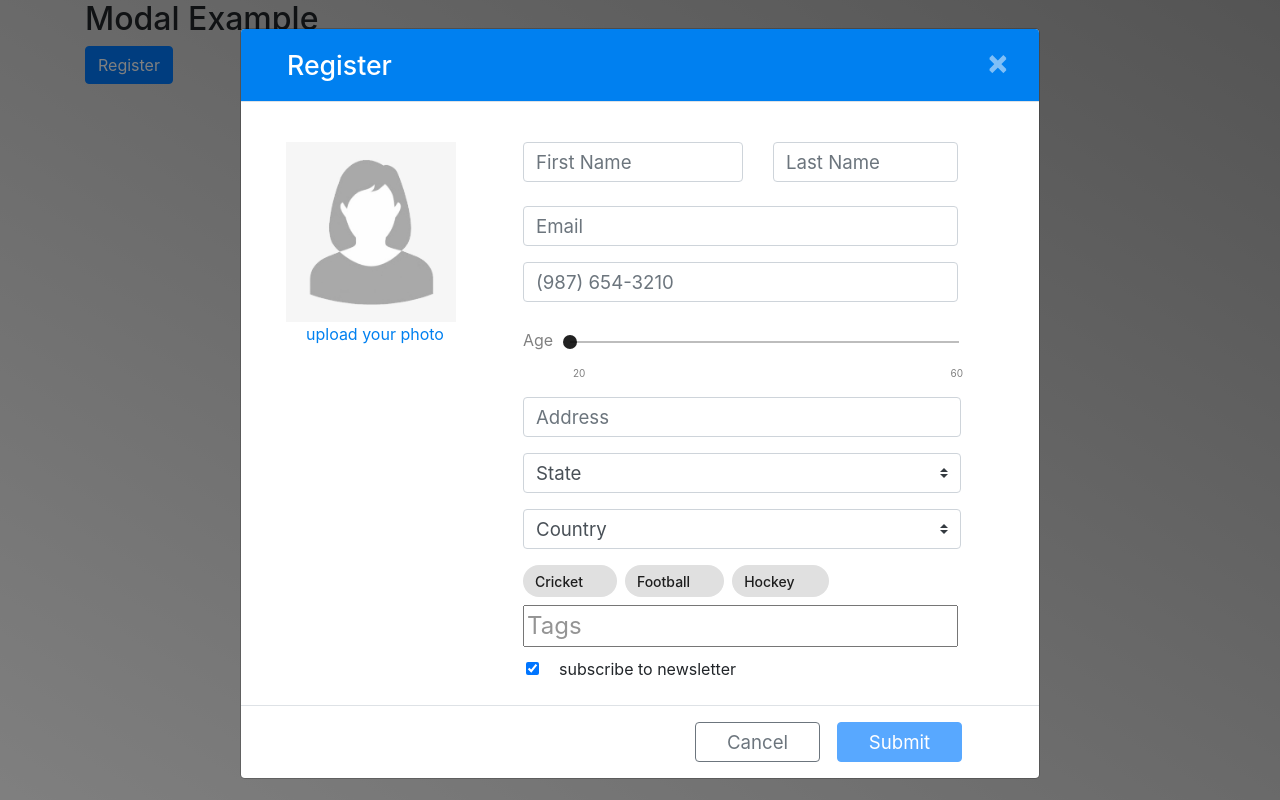
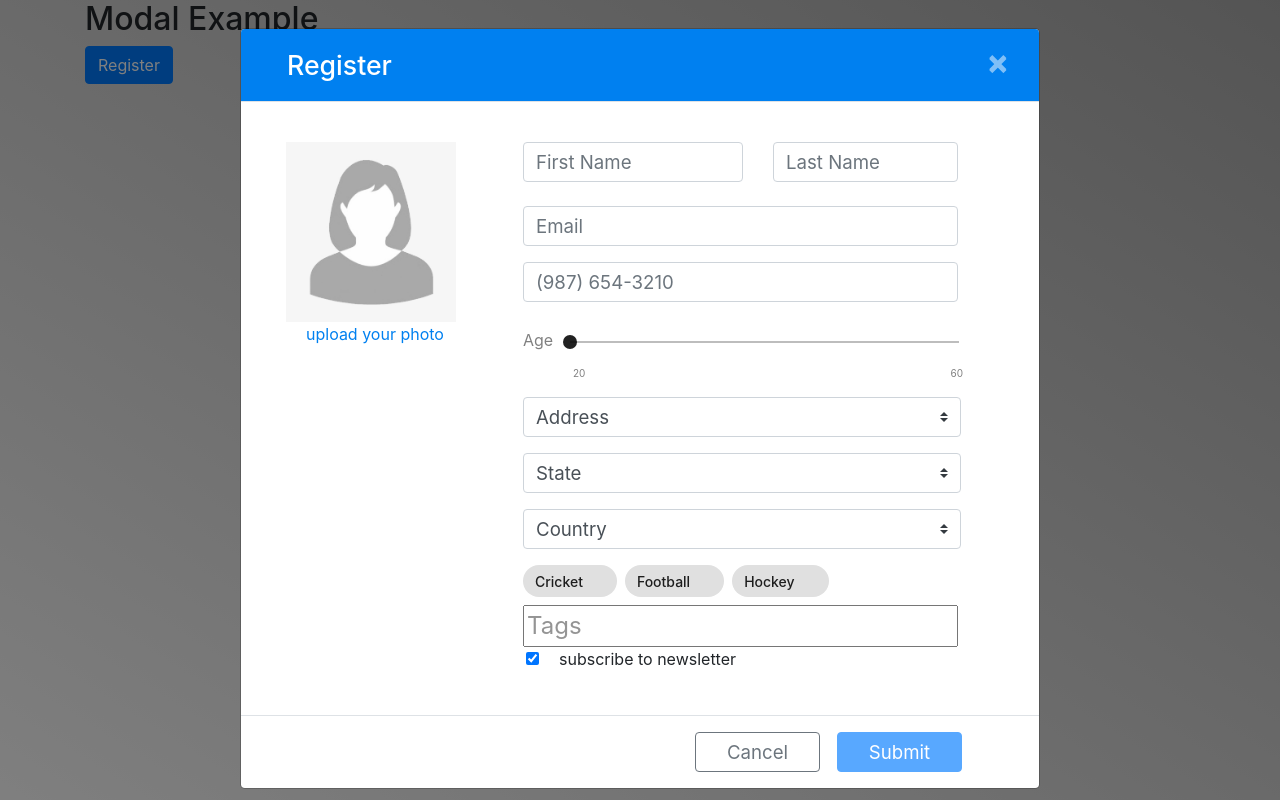
Before and after one commit to vishalrindhe/ng-material, an Angular app: page / in a window 1280 px wide. Both pictures are taken after a click on the button "Register". Built offline with nearby package versions, Linux system fonts and the light colour scheme.

Commit message:
registration form completed

```diff
--- a/src/app/app.component.html
+++ b/src/app/app.component.html
@@ -39,11 +39,11 @@
 
               <div class="form-inline">
                 <div class="form-group ">
-                  <input placeholder="First Name" size=16 style="height:40px;font-size:14pt;width: 220px;"
+                  <input placeholder="First Name" size=16 style="height:40px;font-size:14pt; width: 220px;"
                   type="text" #firstName="ngModel"
                   [class.is-invalid]="firstName.invalid && firstName.touched"
                   required
-                  pattern="[a-zA-Z]*"
+                  pattern="[a-zA-Z]{1,20}"
                   name="firstName"
                   value="abc"
                   [ngModel]="userModel.firstName"
@@ -57,15 +57,21 @@
                   type="text" #lastName="ngModel"
                   [class.is-invalid]="lastName.invalid && lastName.touched"
                   required
-                  pattern="[a-zA-Z]*"
+                  pattern="[a-zA-Z]{1,20}"
                   name="lastName"
                   class="form-control small-dimension"
                   [ngModel]="userModel.lastName">
                 </div>
               </div>
                   <div>
-                  <small class="text-danger" [class.d-none]="firstName.valid || firstName.untouched">FirstName is required</small>
-                  <small class="text-danger small-dimension"  [class.d-none]="lastName.valid || lastName.untouched">LastName is required</small>
+                    <div *ngIf="firstName.errors && (firstName.valid || firstName.touched)">
+                      <small class="text-danger" *ngIf="firstName.errors.required " >First Name is required</small>
+                    <small class="text-danger" *ngIf="firstName.errors.pattern">Maximum 20 Characters only.</small>
+                  </div>
+                  <div *ngIf="lastName.errors && (lastName.valid || lastName.touched)">
+                    <small class="text-danger" *ngIf="lastName.errors.required " >First Name is required</small>
+                  <small class="text-danger" *ngIf="lastName.errors.pattern">Maximum 20 Characters only.</small>
+                </div>
               </div>
 
              <br>
@@ -116,7 +122,7 @@
                             <span class="box-agemin" >20</span><span class="box-agemax" >60</span>
                           </div>
                       </div>
-
+        <!--
                       <div class="form-group">
                         <input  placeholder="Address" size=37 style="height:40px;font-size:14pt; width: 438px;"
                         type="text" #address="ngModel"
@@ -127,6 +133,51 @@
                         [ngModel]="userModel.address"
                         class="form-control">
                         <small class="text-danger" [class.d-none]="address.valid || address.untouched">Address is required</small>
+                      </div>
+
+        -->
+
+                      <div class="form-group">
+                        <select class="custom-select width form-control"
+                        style="height:40px;font-size:14pt; width: 438px;"
+                        #address="ngModel" [ngModel]="userModel.address"
+                        class="custom-select width form-control"
+                        name="address"
+                        (blur)="validateAddress(address.value)"
+                        (change)="validateAddress(address.value)"
+                        [class.is-invalid]="addressHasError && address.touched">
+                          <option value="default">Address</option>
+                          <option *ngFor="let address of addresses">{{address}}</option>
+                        </select>
+                        <br>
+                        <small class="text-danger" [class.d-none]="!addressHasError || address.untouched">Please select address field</small>
+                      <div *ngIf="!addressHasError">
+                          <div class="form-group">
+                            <br>
+                            <input  placeholder="Address Line 1" style="height:40px;font-size:14pt; width: 438px;"
+                            type="text" #addressline1="ngModel"
+                            [class.is-invalid]="addressline1.invalid && addressline1.touched"
+                            required
+                            pattern="[a-zA-Z 0-9 ._/-,]{1-100}"
+                            name="addressline1"
+                            [ngModel]="userModel.addressline1"
+                            class="form-control">
+                            <small class="text-danger" [class.d-none]="addressline1.valid || addressline1.untouched">Address Line 1 is required</small>
+                          </div>
+                      </div>
+                      <div *ngIf="!addressHasError">
+                          <div class="form-group">
+                            <input  placeholder="Address Line 2" style="height:40px;font-size:14pt; width: 438px;"
+                            type="text" #addressline2="ngModel"
+                            [class.is-invalid]="addressline2.invalid && addressline2.touched"
+                            required
+                            pattern="[a-zA-Z 0-9 ._/-,]{1-100}"
+                            name="addressline2"
+                            [ngModel]="userModel.addressline2"
+                            class="form-control">
+                            <small class="text-danger" [class.d-none]="addressline2.valid || addressline2.untouched">Address Line 2 is required</small>
+                          </div>
+                      </div>
                     </div>
 
                         <div class="form-group">
@@ -166,7 +217,7 @@
                       <app-chips-autocomplete-example></app-chips-autocomplete-example>
                     </div>
 
-                    <div class="form-group" style="padding-top: 40px;">
+                    <div class="form-group" style="padding-top: 30px;padding-bottom: 20px;">
                       &nbsp;&nbsp;&nbsp;&nbsp;&nbsp;<input type="checkbox" #subscribe=ngModel name="subscribe" [ngModel]="userModel.subscribe" class="form-check-input">&nbsp;&nbsp;
                       <label class="form-check-label" >
                         subscribe to newsletter
--- a/src/app/app.component.ts
+++ b/src/app/app.component.ts
@@ -23,6 +23,7 @@ export class AppComponent {
   title = 'angular-material';
   stateHasError = true;
   countryHasError = true;
+  addressHasError = true;
   submitted=false;
   errorMsg = '';
 
@@ -55,7 +56,9 @@ export class AppComponent {
 
   countries = ["India", "Pak", "China"];
 
-  userModel = new Reg ( "", "", "" , 9876543210, 2 , "","default","default" ,true);
+  addresses = [ "Home", "Company"];
+
+  userModel = new Reg ( "", "", "" , 9876543210, 2 , "default","default","default","default","default" ,true);
   constructor(private _enrollmentService: EnrollmentService){
 
   }
@@ -89,6 +92,15 @@ export class AppComponent {
       this.countryHasError = false;
     }
   }
+
+  validateAddress(value) {
+    if (value === 'default'){
+    this.addressHasError=true;
+    } else {
+      this.addressHasError = false;
+    }
+  }
+
   onChange(event) {
     console.log(event);
   }
--- a/src/app/reg.ts
+++ b/src/app/reg.ts
@@ -6,6 +6,8 @@ export class Reg {
         public phone: number,
         public age: number,
         public address:string,
+        public addressline1:string,
+        public addressline2:string,
         public state:string,
         public country:string,
         public subscribe: boolean,
```
Lines whose indentation alone changed are shown as unchanged.
